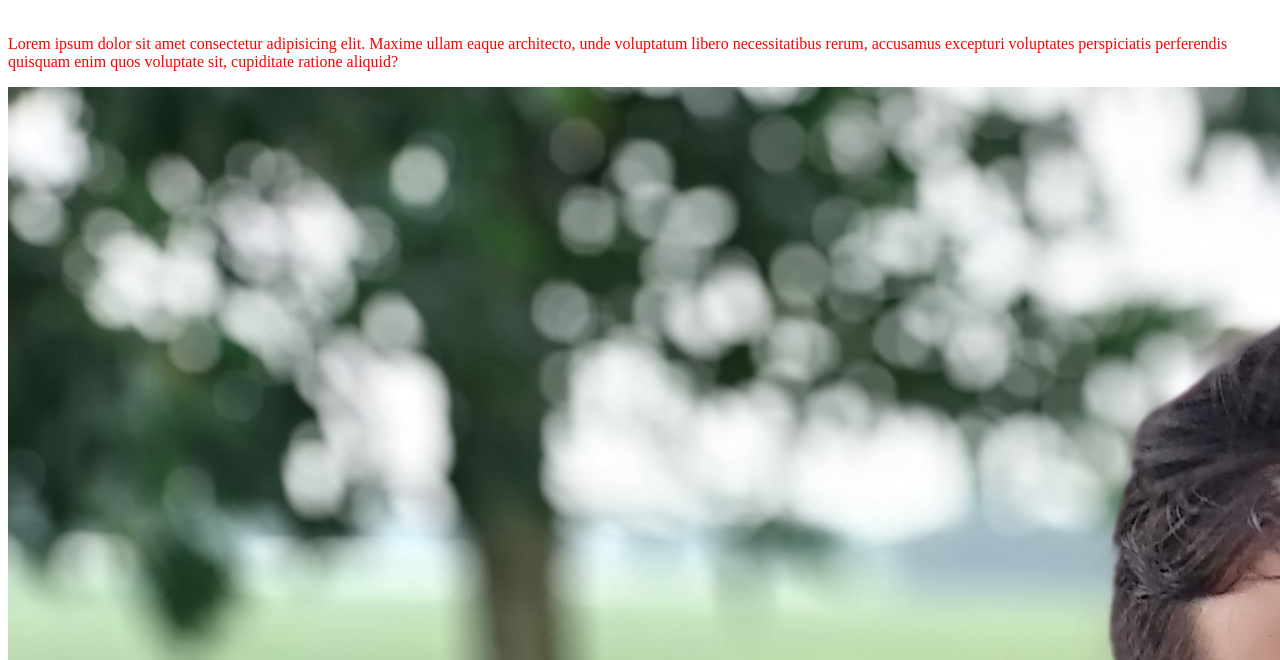
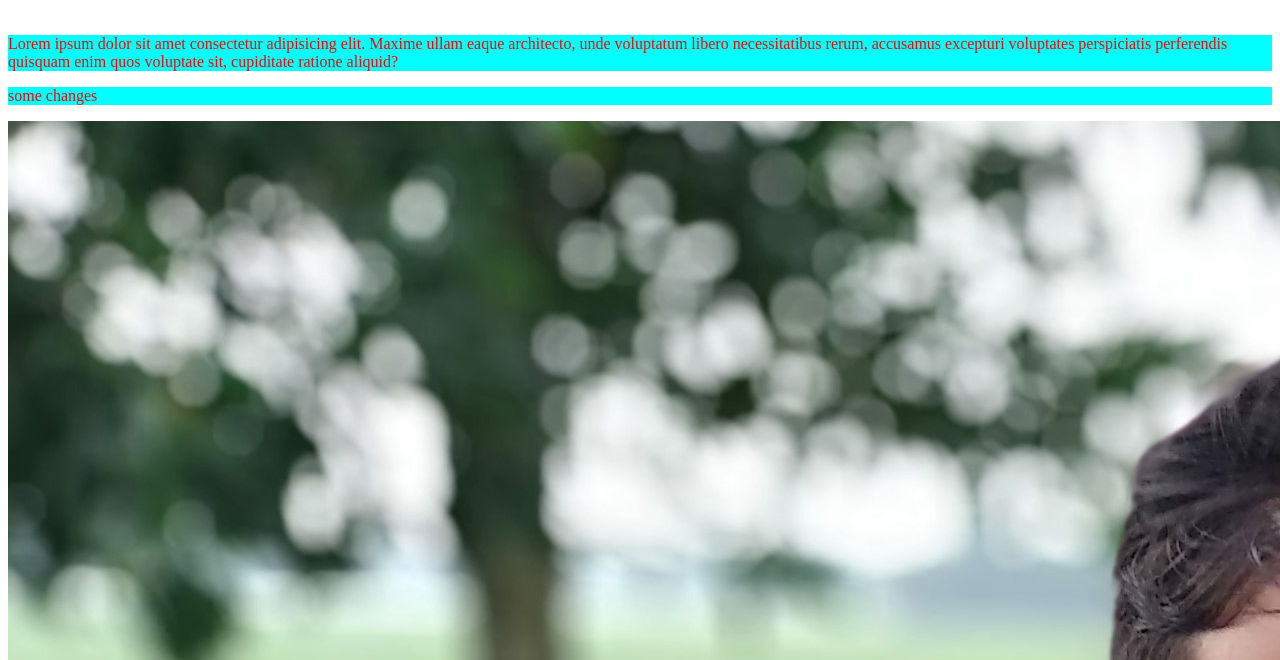
Before and after one commit to merazul-amin/my-second-repo, a plain HTML site: page index.html in a window 1280 px wide. Shown: the part 440-1100 px from the top of the page. Drawn offline with Linux system fonts and the light colour scheme.

Commit message:
new code

```diff
--- a/index.html
+++ b/index.html
@@ -19,6 +19,7 @@
     <p>Lorem ipsum dolor sit amet consectetur adipisicing elit. Maxime ullam eaque architecto, unde voluptatum libero
         necessitatibus rerum, accusamus excepturi voluptates perspiciatis perferendis quisquam enim quos voluptate sit,
         cupiditate ratione aliquid?</p>
+    <p>some changes</p>
 
     <img src="123.jpg" alt="">
     <img src="cover.jpg" alt="">
--- a/style.css
+++ b/style.css
@@ -10,3 +10,7 @@ h3 {
     font-size: 50px;
 
 }
+
+p {
+    background-color: aqua;
+}
```
Also changed, not shown: images/90970.jpg (added).
